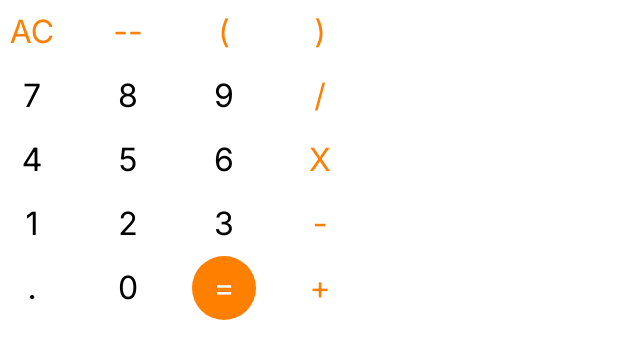
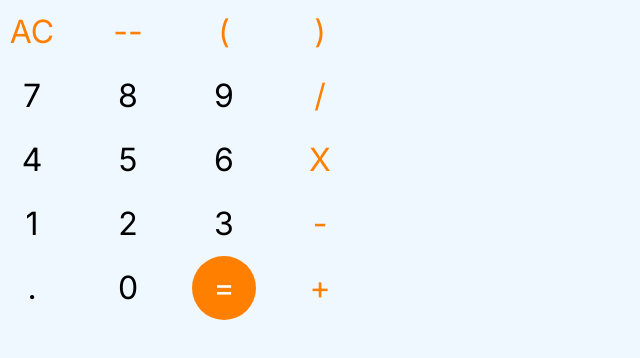
Before and after one commit to jeffersonAraujo2012/calc, a Next.js app: page / in a window 1280 px wide. Shown: the top 358 px of the page, without its empty margins (0-640 px from the left). Built offline with nearby package versions, Linux system fonts and the light colour scheme.

Commit message:
Global style was updated.

```diff
--- a/src/app/globals.css
+++ b/src/app/globals.css
@@ -1,3 +1,7 @@
 @tailwind base;
 @tailwind components;
 @tailwind utilities;
+
+body {
+  background-color: aliceblue;
+}
```
